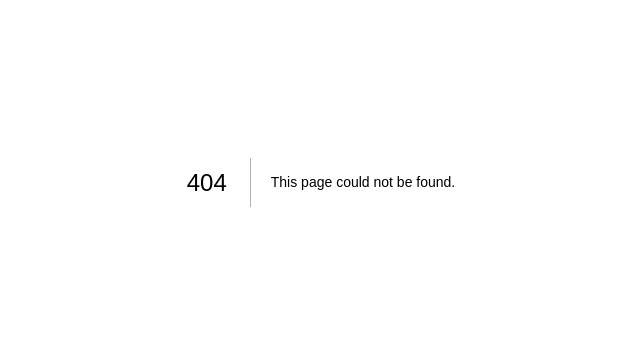
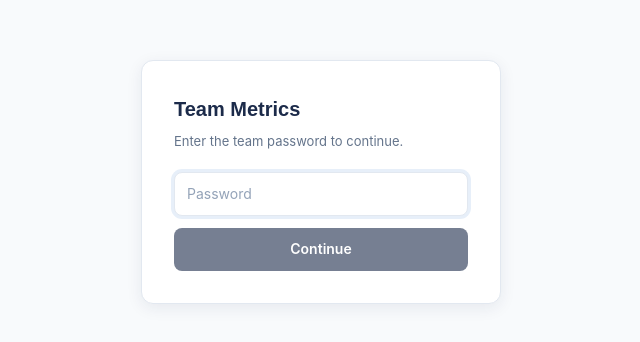
Before and after one commit to FM-QMS/verbose-spork, a Next.js app: page /team-metrics-login in a window 1280 px wide. Before the commit this address had no page. Shown: the part 218-560 px from the top of the page, without its empty margins (319-959 px from the left). Built offline with nearby package versions, Linux system fonts and the light colour scheme.

Commit message:
Add files via upload

```diff
--- /dev/null
+++ b/app/team-metrics-login/page.tsx
@@ -0,0 +1,99 @@
+'use client'
+
+import { useState, FormEvent, Suspense } from 'react'
+import { useRouter, useSearchParams } from 'next/navigation'
+
+function LoginForm() {
+  const router        = useRouter()
+  const searchParams  = useSearchParams()
+  const next          = searchParams.get('next')  || '/checkins'
+  const configError   = searchParams.get('error') === 'config'
+
+  const [password, setPassword] = useState('')
+  const [error,    setError]    = useState(configError ? 'Server is missing TEAM_METRICS_SESSION_SECRET.' : '')
+  const [loading,  setLoading]  = useState(false)
+
+  async function handleSubmit(e: FormEvent) {
+    e.preventDefault()
+    setError('')
+    setLoading(true)
+    try {
+      const res = await fetch('/api/team-metrics-login', {
+        method:  'POST',
+        headers: { 'Content-Type': 'application/json' },
+        body:    JSON.stringify({ password }),
+      })
+      if (res.ok) {
+        router.push(next)
+        router.refresh()
+      } else {
+        setError('Incorrect password')
+        setPassword('')
+      }
+    } catch {
+      setError('Something went wrong. Try again.')
+    } finally {
+      setLoading(false)
+    }
+  }
+
+  return (
+    <div style={{
+      minHeight: '100vh', display: 'flex', alignItems: 'center', justifyContent: 'center',
+      background: '#F8FAFC', padding: 16,
+    }}>
+      <form onSubmit={handleSubmit} style={{
+        background: '#fff', padding: 32, borderRadius: 12,
+        boxShadow: '0 4px 16px rgba(28,43,74,0.08)',
+        width: '100%', maxWidth: 360, border: '1px solid #E2E8F0',
+      }}>
+        <h1 style={{ fontSize: 20, fontWeight: 700, color: '#1C2B4A', margin: '0 0 6px' }}>
+          Team Metrics
+        </h1>
+        <p style={{ fontSize: 13, color: '#64748B', margin: '0 0 20px' }}>
+          Enter the team password to continue.
+        </p>
+
+        <input
+          type="password"
+          value={password}
+          onChange={e => setPassword(e.target.value)}
+          placeholder="Password"
+          autoFocus
+          required
+          style={{
+            width: '100%', padding: '10px 12px', fontSize: 14,
+            border: '1px solid #E2E8F0', borderRadius: 8,
+            marginBottom: 12, boxSizing: 'border-box', outline: 'none',
+          }}
+        />
+
+        {error && (
+          <div style={{ fontSize: 13, color: '#DC2626', marginBottom: 12 }}>{error}</div>
+        )}
+
+        <button
+          type="submit"
+          disabled={loading || !password}
+          style={{
+            width: '100%', padding: '10px 16px', fontSize: 14, fontWeight: 600,
+            background: '#1C2B4A', color: '#fff', border: 'none', borderRadius: 8,
+            cursor: loading || !password ? 'not-allowed' : 'pointer',
+            opacity: loading || !password ? 0.6 : 1,
+            transition: 'opacity 0.15s',
+          }}
+        >
+          {loading ? 'Checking…' : 'Continue'}
+        </button>
+      </form>
+    </div>
+  )
+}
+
+export default function TeamMetricsLogin() {
+  return (
+    <Suspense fallback={null}>
+      <LoginForm />
+    </Suspense>
+  )
+}
```
